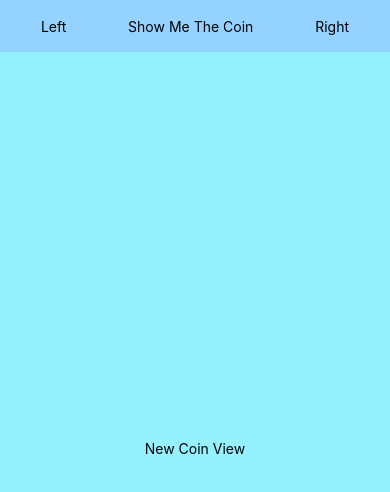
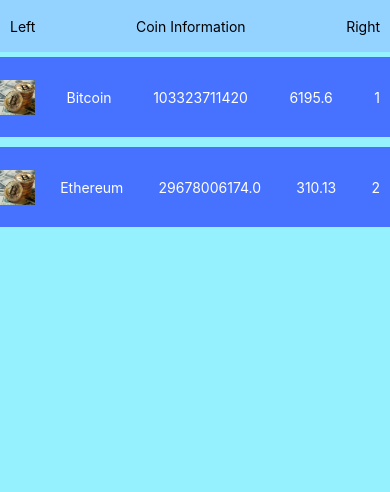
Before and after one commit to KoJaem/coinApp-ReactNative, a React Native app: screen / in a window 390 px wide. Shown: the top 492 px of the page. Built offline with nearby package versions, Linux system fonts and the light colour scheme.

Commit message:
feat : 더미데이터로 UI 구현

```diff
--- a/App.tsx
+++ b/App.tsx
@@ -6,7 +6,7 @@
 export default function App() {
   return (
     <Container>
-      <TopBar title="Show Me The Coin" />
+      <TopBar title={'Coin Information'} />
       <CoinView />
     </Container>
   );
--- /dev/null
+++ b/components/CoinItem.tsx
@@ -0,0 +1,34 @@
+import React from 'react';
+import styled from 'styled-components/native';
+
+export function CoinItem({name, volume, price, rank}: any) {
+  const now = new Date().toLocaleString();
+  return (
+    <Container>
+      <StyleImage source={require('../assets/image/coin_image.jpg')} />
+      <StyleText>{name}</StyleText>
+      <StyleText>{volume}</StyleText>
+      <StyleText>{price}</StyleText>
+      <StyleText>{rank}</StyleText>
+    </Container>
+  );
+}
+
+const Container = styled.View`
+  height: 80px;
+  background-color: #4772ff;
+  flex-direction: row;
+  justify-content: space-between;
+  align-items: center;
+  margin: 5px 0;
+`;
+
+const StyleText = styled.Text`
+  color: white;
+  margin: 0 10px;
+`;
+
+const StyleImage = styled.Image`
+  width: 35px;
+  height: 35px;
+`;
--- a/components/CoinView.tsx
+++ b/components/CoinView.tsx
@@ -1,11 +1,20 @@
 import React from 'react';
-import {Text} from 'react-native';
 import styled from 'styled-components/native';
+import {coinData} from '../dummy/coinData';
+import {CoinItem} from './CoinItem';
 
 export function CoinView() {
   return (
     <Container>
-      <Text>New Coin View</Text>
+      {coinData.map((data, index) => (
+        <CoinItem
+          key={index}
+          rank={data.rank}
+          name={data.name}
+          price={data.price_usd}
+          volume={data.market_cap_usd}
+        />
+      ))}
     </Container>
   );
 }
@@ -14,6 +23,4 @@
   flex: 1;
   flex-direction: column;
   background-color: #96f1ff;
-  justify-content: center;
-  align-items: center;
 `;
--- a/components/TopBar.tsx
+++ b/components/TopBar.tsx
@@ -21,6 +21,6 @@
   height: 52px;
   background-color: #94d2ff;
   align-items: center;
-  justify-content: space-around;
+  justify-content: space-between;
   padding: 0 10px;
 `;
--- a/components/index.ts
+++ b/components/index.ts
@@ -1,2 +1,3 @@
 export {CoinView} from './CoinView';
 export {TopBar} from './TopBar';
+export {CoinItem} from './CoinItem';
--- /dev/null
+++ b/dummy/coinData.ts
@@ -0,0 +1,36 @@
+export const coinData = [
+  {
+    id: 'bitcoin',
+    name: 'Bitcoin',
+    symbol: 'BTC',
+    rank: '1',
+    price_usd: '6195.6',
+    price_btc: '1.0',
+    '24h_volume_usd': '8119580000.0',
+    market_cap_usd: '103323711420',
+    available_supply: '16676950.0',
+    total_supply: '16676950.0',
+    max_supply: '21000000.0',
+    percent_change_1h: '-1.8',
+    percent_change_24h: '4.19',
+    percent_change_7d: '-15.65',
+    last_updated: '1510556652',
+  },
+  {
+    id: 'ethereum',
+    name: 'Ethereum',
+    symbol: 'ETH',
+    rank: '2',
+    price_usd: '310.13',
+    price_btc: '0.0493027',
+    '24h_volume_usd': '1636680000.0',
+    market_cap_usd: '29678006174.0',
+    available_supply: '95695373.0',
+    total_supply: '95695373.0',
+    max_supply: null,
+    percent_change_1h: '-0.89',
+    percent_change_24h: '1.81',
+    percent_change_7d: '4.39',
+    last_updated: '1510556649',
+  },
+];
```
Also changed, not shown: assets/image/coin_image.jpg (added).
